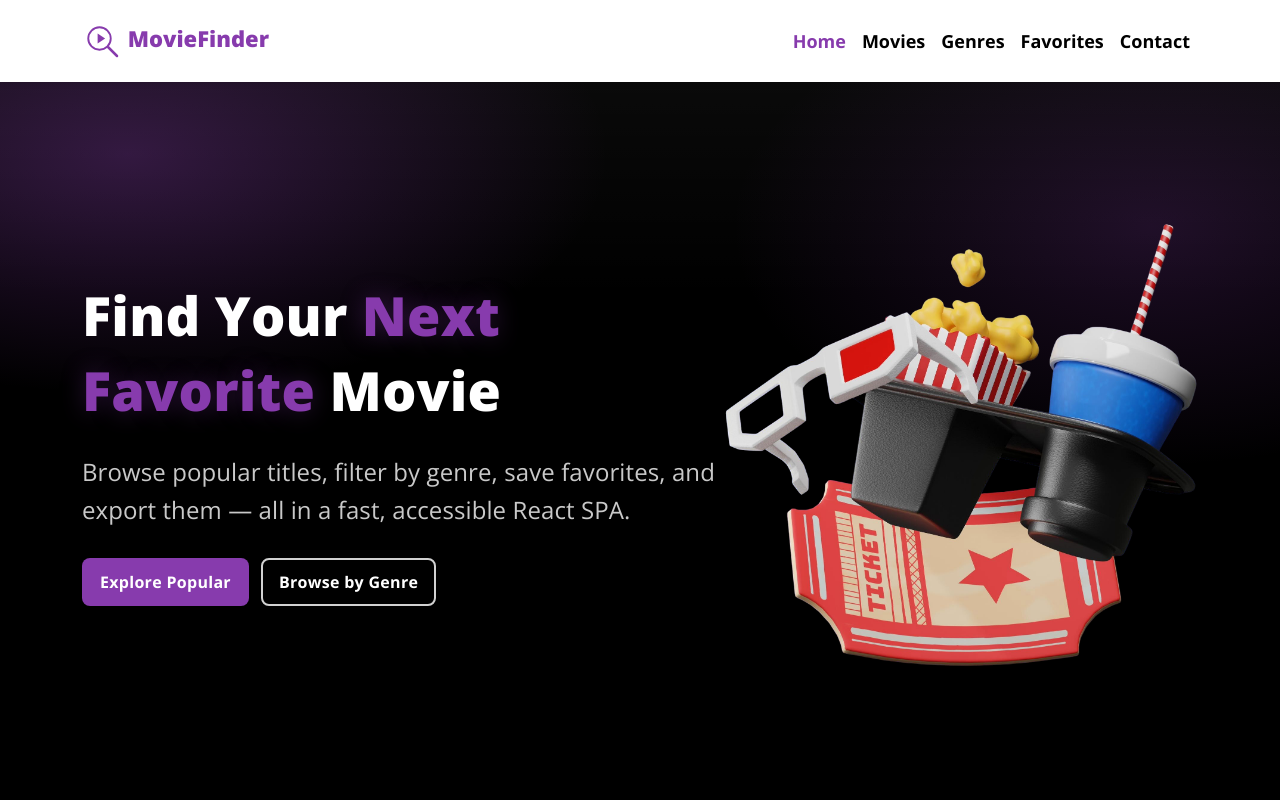
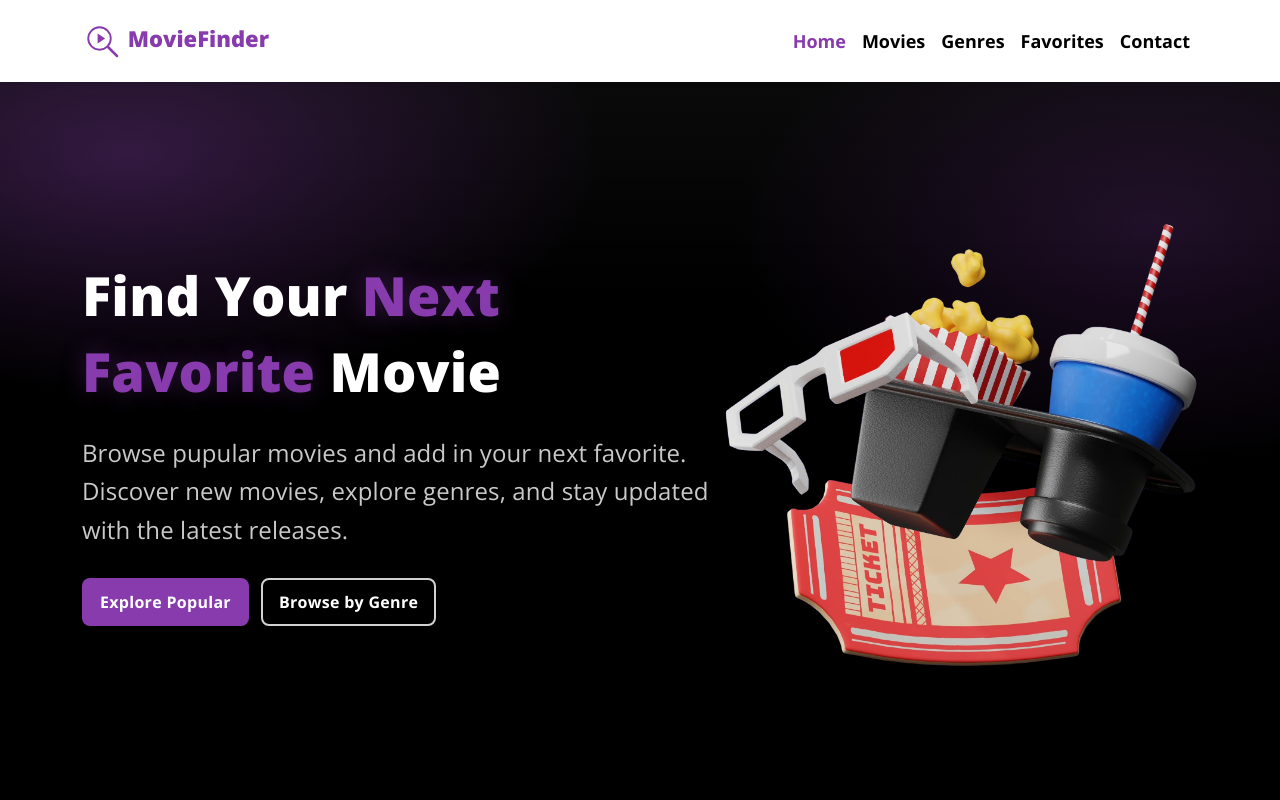
Before and after one commit to kishankumar2607/Movie-Webapp, a React (Create React App) app: page / in a window 1280 px wide. Shown: the top 800 px of the page. Built offline with nearby package versions, Linux system fonts and the light colour scheme; no server answers.

Commit message:
Update Home.js

```diff
--- a/src/pages/Home/Home.js
+++ b/src/pages/Home/Home.js
@@ -3,6 +3,7 @@ import { Link } from "react-router-dom";
 import "./styles.css";
 import Button from "../../components/Button/Button";
 import { Container } from "react-bootstrap";
+import { Helmet } from "react-helmet-async";
 
 const trendingGenres = [
   "Action",
@@ -14,6 +15,15 @@ const trendingGenres = [
 ];
 
 const Home = () => (
+  <>
+    <Helmet>
+      <title>MovieFinder - Find Your Next Favorite Movie</title>
+      <meta
+        name="description"
+        content="Discover popular movies, browse by genre, save favorites, and export your watchlist — fast and accessible."
+      />
+    </Helmet>
+
     <section className="home">
       <div className="hero">
         <div className="hero_bg" aria-hidden="true" />
@@ -23,8 +33,8 @@ const Home = () => (
               Find Your <span>Next Favorite</span> Movie
             </h1>
             <p className="hero_subtitle">
-            Browse popular titles, filter by genre, save favorites, and export
-            them — all in a fast, accessible React SPA.
+              Browse pupular movies and add in your next favorite. Discover new
+              movies, explore genres, and stay updated with the latest releases.
             </p>
             <div className="hero_actions">
               <Button href="/movies" text="Explore Popular" />
@@ -41,7 +51,6 @@ const Home = () => (
         </Container>
       </div>
 
-    {/* FEATURES */}
       <Container className="feature-section">
         <h2 className="section_title">Why MovieFinder?</h2>
         <div className="feature-grid">
@@ -49,16 +58,16 @@ const Home = () => (
             <div className="feature-card_icon">🔎</div>
             <h3>Smart Search</h3>
             <p>
-            Quickly search by title or year and jump straight into details of a
-            movie.
+              Quickly search by title or year and jump straight into details of
+              a movie.
             </p>
           </article>
           <article className="feature-card">
             <div className="feature-card_icon">🎛️</div>
             <h3>Genre Filters</h3>
             <p>
-            See exactly what you’re in the mood for — Action, Drama, Sci-Fi, and
-            more.
+              See exactly what you’re in the mood for — Action, Drama, Sci-Fi,
+              and more.
             </p>
           </article>
           <article className="feature-card">
@@ -73,14 +82,13 @@ const Home = () => (
             <div className="feature-card_icon">⬇️</div>
             <h3>Export List</h3>
             <p>
-            Download your favorites movies and shows and watch later as per your
-            convinience.
+              Download your favorites movies and shows and watch later as per
+              your convinience.
             </p>
           </article>
         </div>
       </Container>
 
-    {/* TRENDING GENRES */}
       <div className="section--alt">
         <div className="container">
           <div className="section__header">
@@ -97,7 +105,6 @@ const Home = () => (
         </div>
       </div>
 
-    {/* SPOTLIGHT PICKS */}
       <div className="spotlight-section">
         <Container>
           <div className="section__header">
@@ -107,7 +114,10 @@ const Home = () => (
 
           <div className="spotlight-grid">
             <Link to="/movie/tt0111161" className="spotlight-card">
-            <div className="spotlight-card__img shawshank" aria-hidden="true" />
+              <div
+                className="spotlight-card__img shawshank"
+                aria-hidden="true"
+              />
               <div className="spotlight-card__body">
                 <h3>The Shawshank Redemption</h3>
                 <p>Hope sets you free.</p>
@@ -115,7 +125,10 @@ const Home = () => (
             </Link>
 
             <Link to="/movie/tt1375666" className="spotlight-card">
-            <div className="spotlight-card__img inception" aria-hidden="true" />
+              <div
+                className="spotlight-card__img inception"
+                aria-hidden="true"
+              />
               <div className="spotlight-card__body">
                 <h3>Inception</h3>
                 <p>Your mind is the scene of the crime.</p>
@@ -133,7 +146,6 @@ const Home = () => (
         </Container>
       </div>
 
-    {/* CTA BANNER */}
       <div className="cta">
         <Container className="cta__inner">
           <div className="cta__text">
@@ -151,6 +163,7 @@ const Home = () => (
         </Container>
       </div>
     </section>
+  </>
 );
 
 export default Home;
```
Lines whose indentation alone changed are shown as unchanged.
